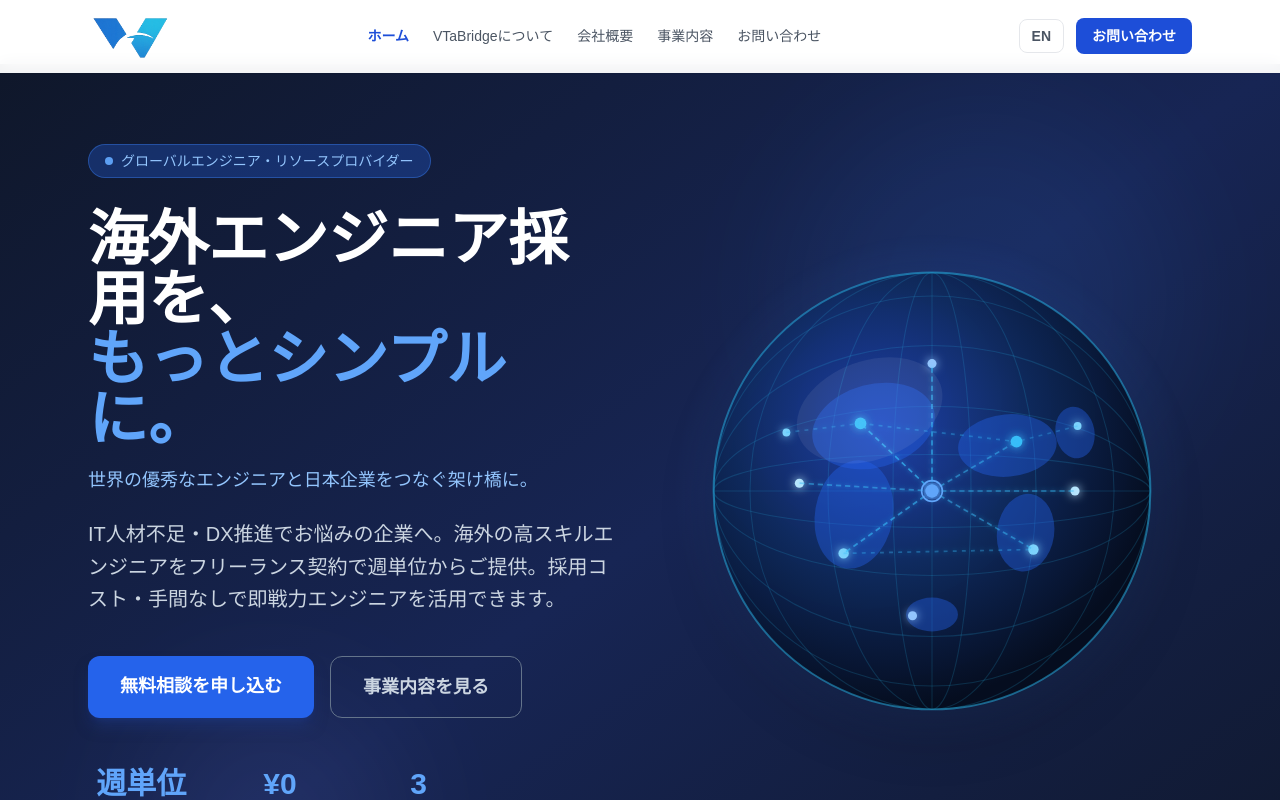
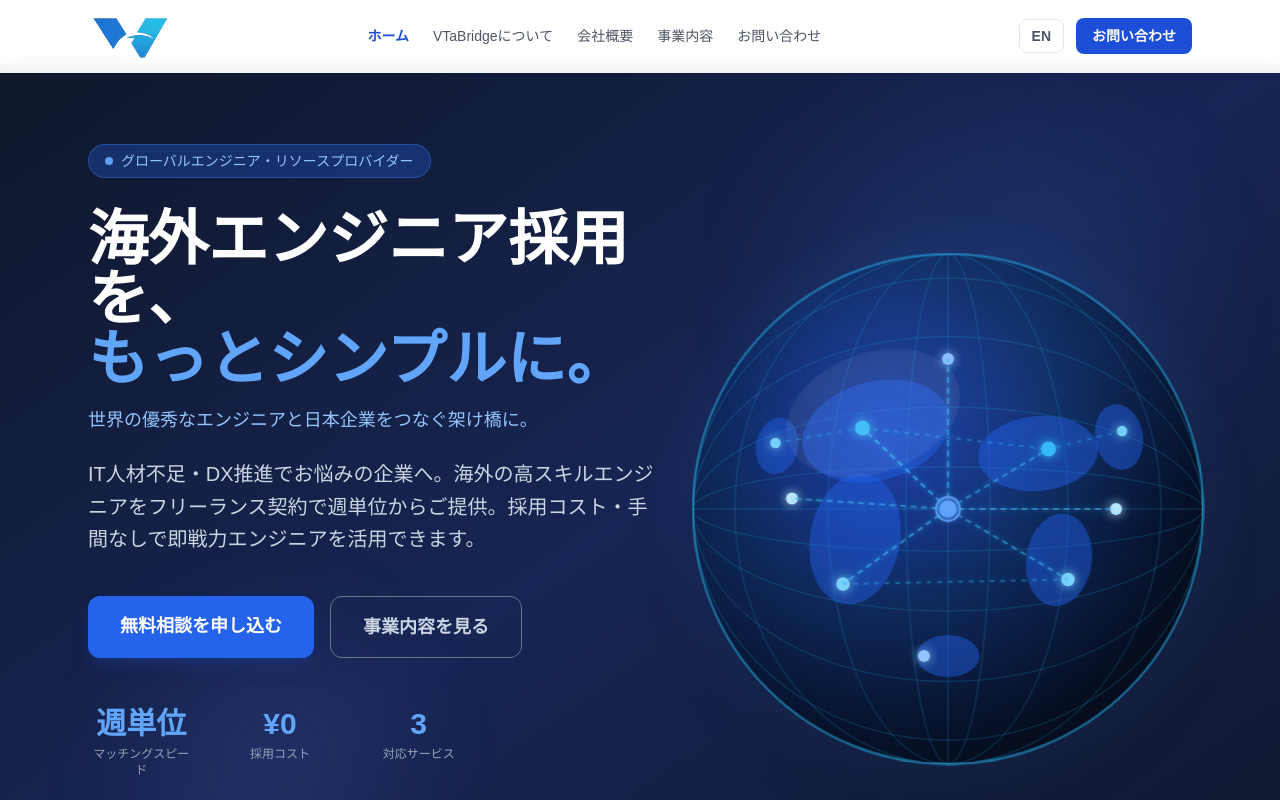
Before and after one commit to TakeTouhu/TTakaTouhu, a Next.js app: page / in a window 1280 px wide. Shown: the top 800 px of the page. Built offline with nearby package versions, Linux system fonts and the light colour scheme.

Commit message:
feat: globe absolute positioned, enlarged to 600px, 3D Y-axis rotation
Co-Authored-By: Claude Sonnet 4.6 <noreply@anthropic.com>
Claude-Session: https://claude.ai/code/session_013xEJ6W92Lm2WUzafBKmkiC

```diff
--- a/app/page.tsx
+++ b/app/page.tsx
@@ -88,15 +88,161 @@ export default function Home() {
   return (
     <div className="min-h-screen bg-white">
       {/* Hero */}
-      <section className="bg-gradient-to-br from-slate-900 via-blue-950 to-slate-900 text-white overflow-hidden">
+      <section className="bg-gradient-to-br from-slate-900 via-blue-950 to-slate-900 text-white overflow-hidden relative">
+        {/* Globe — absolutely positioned so it doesn't change hero height */}
+        <div
+          className="absolute right-0 top-0 bottom-0 hidden lg:flex items-center pointer-events-none"
+          style={{ perspective: '1100px', paddingRight: '2rem' }}
+        >
+          <svg width="600" height="600" viewBox="0 0 400 400" xmlns="http://www.w3.org/2000/svg" className="drop-shadow-2xl">
+            <defs>
+              <radialGradient id="globeGrad" cx="38%" cy="35%" r="65%">
+                <stop offset="0%" stopColor="#1e40af" stopOpacity="0.9" />
+                <stop offset="50%" stopColor="#0f2a5e" stopOpacity="0.95" />
+                <stop offset="100%" stopColor="#050d1f" stopOpacity="1" />
+              </radialGradient>
+              <radialGradient id="glowGrad" cx="50%" cy="50%" r="50%">
+                <stop offset="0%" stopColor="#3b82f6" stopOpacity="0.4" />
+                <stop offset="100%" stopColor="#3b82f6" stopOpacity="0" />
+              </radialGradient>
+              <filter id="glow3d">
+                <feGaussianBlur stdDeviation="3.5" result="blur" />
+                <feMerge><feMergeNode in="blur" /><feMergeNode in="SourceGraphic" /></feMerge>
+              </filter>
+              <filter id="softglow3d">
+                <feGaussianBlur stdDeviation="2" result="blur" />
+                <feMerge><feMergeNode in="blur" /><feMergeNode in="SourceGraphic" /></feMerge>
+              </filter>
+              <clipPath id="globeClip3d">
+                <circle cx="200" cy="200" r="170" />
+              </clipPath>
+              <style>{`
+                @keyframes globe3dSpin {
+                  from { transform: rotateY(0deg); }
+                  to   { transform: rotateY(360deg); }
+                }
+                .globe-surface-3d {
+                  animation: globe3dSpin 22s linear infinite;
+                  transform-box: fill-box;
+                  transform-origin: center;
+                }
+              `}</style>
+            </defs>
+
+            {/* Outer glow */}
+            <circle cx="200" cy="200" r="200" fill="url(#glowGrad)" />
+
+            {/* Globe body */}
+            <circle cx="200" cy="200" r="170" fill="url(#globeGrad)" />
+
+            {/* Latitude lines — static */}
+            <g clipPath="url(#globeClip3d)" stroke="#29b5e8" strokeOpacity="0.18" strokeWidth="0.9" fill="none">
+              <ellipse cx="200" cy="200" rx="170" ry="28" />
+              <ellipse cx="200" cy="200" rx="170" ry="68" />
+              <ellipse cx="200" cy="200" rx="170" ry="115" />
+              <ellipse cx="200" cy="200" rx="170" ry="154" />
+              <line x1="30" y1="200" x2="370" y2="200" />
+            </g>
+
+            {/* 3D rotating surface */}
+            <g className="globe-surface-3d" clipPath="url(#globeClip3d)">
+              {/* Longitude lines */}
+              <g stroke="#29b5e8" strokeOpacity="0.2" strokeWidth="0.9" fill="none">
+                <ellipse cx="200" cy="200" rx="28" ry="170" />
+                <ellipse cx="200" cy="200" rx="80" ry="170" />
+                <ellipse cx="200" cy="200" rx="142" ry="170" />
+                <line x1="200" y1="30" x2="200" y2="370" />
+              </g>
+
+              {/* Continent shapes */}
+              <g fill="#2563eb" fillOpacity="0.45">
+                <ellipse cx="152" cy="148" rx="50" ry="33" transform="rotate(-15 152 148)" />
+                <ellipse cx="138" cy="220" rx="30" ry="44" transform="rotate(10 138 220)" />
+                <ellipse cx="260" cy="163" rx="40" ry="25" transform="rotate(-5 260 163)" />
+                <ellipse cx="274" cy="234" rx="22" ry="31" transform="rotate(8 274 234)" />
+                <ellipse cx="200" cy="298" rx="21" ry="14" />
+                <ellipse cx="314" cy="152" rx="16" ry="22" transform="rotate(-10 314 152)" />
+                <ellipse cx="86" cy="158" rx="14" ry="19" transform="rotate(12 86 158)" />
+              </g>
+
+              {/* Network nodes */}
+              <g filter="url(#glow3d)">
+                <circle cx="200" cy="200" r="5.5" fill="#60a5fa" />
+                <circle cx="143" cy="146" r="5" fill="#38bdf8" />
+                <circle cx="267" cy="160" r="5" fill="#38bdf8" />
+                <circle cx="130" cy="250" r="4.5" fill="#7dd3fc" />
+                <circle cx="280" cy="247" r="4.5" fill="#7dd3fc" />
+                <circle cx="200" cy="100" r="4" fill="#93c5fd" />
+                <circle cx="184" cy="298" r="4" fill="#93c5fd" />
+                <circle cx="96" cy="193" r="4" fill="#bae6fd" />
+                <circle cx="312" cy="200" r="4" fill="#bae6fd" />
+                <circle cx="316" cy="148" r="3.5" fill="#7dd3fc" />
+                <circle cx="85" cy="156" r="3.5" fill="#7dd3fc" />
+              </g>
+
+              {/* Network connection lines */}
+              <g filter="url(#softglow3d)" stroke="#38bdf8" strokeWidth="1.4" fill="none">
+                <line x1="200" y1="200" x2="143" y2="146" strokeDasharray="4,3" strokeOpacity="0.7">
+                  <animate attributeName="strokeOpacity" values="0.7;0.15;0.7" dur="2.5s" repeatCount="indefinite" />
+                </line>
+                <line x1="200" y1="200" x2="267" y2="160" strokeDasharray="4,3" strokeOpacity="0.5">
+                  <animate attributeName="strokeOpacity" values="0.1;0.7;0.1" dur="2.8s" repeatCount="indefinite" />
+                </line>
+                <line x1="200" y1="200" x2="130" y2="250" strokeDasharray="4,3" strokeOpacity="0.6">
+                  <animate attributeName="strokeOpacity" values="0.6;0.1;0.6" dur="3.2s" repeatCount="indefinite" />
+                </line>
+                <line x1="200" y1="200" x2="280" y2="247" strokeDasharray="4,3" strokeOpacity="0.5">
+                  <animate attributeName="strokeOpacity" values="0.1;0.65;0.1" dur="2.2s" repeatCount="indefinite" />
+                </line>
+                <line x1="200" y1="200" x2="200" y2="100" strokeDasharray="4,3" strokeOpacity="0.6">
+                  <animate attributeName="strokeOpacity" values="0.55;0.1;0.55" dur="3.5s" repeatCount="indefinite" />
+                </line>
+                <line x1="200" y1="200" x2="96" y2="193" strokeDasharray="4,3" strokeOpacity="0.5">
+                  <animate attributeName="strokeOpacity" values="0.1;0.6;0.1" dur="2s" repeatCount="indefinite" />
+                </line>
+                <line x1="200" y1="200" x2="312" y2="200" strokeDasharray="4,3" strokeOpacity="0.5">
+                  <animate attributeName="strokeOpacity" values="0.5;0.1;0.5" dur="3s" repeatCount="indefinite" />
+                </line>
+                <line x1="143" y1="146" x2="267" y2="160" strokeDasharray="3,4" strokeOpacity="0.35">
+                  <animate attributeName="strokeOpacity" values="0.35;0.05;0.35" dur="4s" repeatCount="indefinite" />
+                </line>
+                <line x1="130" y1="250" x2="280" y2="247" strokeDasharray="3,4" strokeOpacity="0.35">
+                  <animate attributeName="strokeOpacity" values="0.05;0.35;0.05" dur="3.8s" repeatCount="indefinite" />
+                </line>
+                <line x1="85" y1="156" x2="143" y2="146" strokeDasharray="3,4" strokeOpacity="0.3">
+                  <animate attributeName="strokeOpacity" values="0.3;0.05;0.3" dur="4.5s" repeatCount="indefinite" />
+                </line>
+                <line x1="316" y1="148" x2="267" y2="160" strokeDasharray="3,4" strokeOpacity="0.3">
+                  <animate attributeName="strokeOpacity" values="0.05;0.3;0.05" dur="4.2s" repeatCount="indefinite" />
+                </line>
+              </g>
+            </g>
+
+            {/* Globe border — static */}
+            <circle cx="200" cy="200" r="170" fill="none" stroke="#29b5e8" strokeOpacity="0.55" strokeWidth="1.5" />
+
+            {/* Highlight — static */}
+            <ellipse cx="150" cy="136" rx="60" ry="40" fill="white" fillOpacity="0.07" transform="rotate(-20 150 136)" />
+
+            {/* Pulse ring — static */}
+            <circle cx="200" cy="200" r="8" fill="none" stroke="#60a5fa" strokeWidth="1.2">
+              <animate attributeName="r" values="8;26;8" dur="2.5s" repeatCount="indefinite" />
+              <animate attributeName="strokeOpacity" values="0.7;0;0.7" dur="2.5s" repeatCount="indefinite" />
+            </circle>
+            <circle cx="200" cy="200" r="5.5" fill="#60a5fa" filter="url(#glow3d)">
+              <animate attributeName="opacity" values="1;0.5;1" dur="1.5s" repeatCount="indefinite" />
+            </circle>
+          </svg>
+        </div>
+
         <div className="max-w-6xl mx-auto px-6 pt-20 pb-28 relative">
           <div className="absolute inset-0 opacity-10 pointer-events-none">
             <div className="absolute top-10 right-10 w-96 h-96 bg-blue-500 rounded-full blur-3xl" />
             <div className="absolute bottom-0 left-20 w-64 h-64 bg-indigo-400 rounded-full blur-3xl" />
           </div>
-          <div className="relative flex flex-col lg:flex-row items-center gap-12">
+          <div className="relative">
             {/* Left: text */}
-            <div className="flex-1">
+            <div className="max-w-xl">
               <div className="inline-flex items-center gap-2 bg-blue-600/30 border border-blue-500/40 rounded-full px-4 py-1.5 text-sm text-blue-300 mb-8">
                 <span className="w-2 h-2 bg-blue-400 rounded-full animate-pulse" />
                 {t('グローバルエンジニア・リソースプロバイダー', 'Global Engineer Resource Provider')}
@@ -146,139 +292,6 @@ export default function Home() {
                   </div>
                 ))}
               </div>
-            </div>
-
-            {/* Right: Globe SVG */}
-            <div className="flex-shrink-0 w-[420px] h-[420px] xl:w-[520px] xl:h-[520px] relative hidden lg:block">
-              <svg viewBox="0 0 400 400" className="w-full h-full drop-shadow-2xl" xmlns="http://www.w3.org/2000/svg">
-                <defs>
-                  <radialGradient id="globeGrad" cx="38%" cy="35%" r="65%">
-                    <stop offset="0%" stopColor="#1e40af" stopOpacity="0.9" />
-                    <stop offset="50%" stopColor="#0f2a5e" stopOpacity="0.95" />
-                    <stop offset="100%" stopColor="#050d1f" stopOpacity="1" />
-                  </radialGradient>
-                  <radialGradient id="glowGrad" cx="50%" cy="50%" r="50%">
-                    <stop offset="0%" stopColor="#3b82f6" stopOpacity="0.35" />
-                    <stop offset="100%" stopColor="#3b82f6" stopOpacity="0" />
-                  </radialGradient>
-                  <filter id="glow">
-                    <feGaussianBlur stdDeviation="3.5" result="blur" />
-                    <feMerge><feMergeNode in="blur" /><feMergeNode in="SourceGraphic" /></feMerge>
-                  </filter>
-                  <filter id="softglow">
-                    <feGaussianBlur stdDeviation="2" result="blur" />
-                    <feMerge><feMergeNode in="blur" /><feMergeNode in="SourceGraphic" /></feMerge>
-                  </filter>
-                  <clipPath id="globeClip">
-                    <circle cx="200" cy="200" r="168" />
-                  </clipPath>
-                </defs>
-
-                {/* Outer glow */}
-                <circle cx="200" cy="200" r="198" fill="url(#glowGrad)" />
-
-                {/* Globe body */}
-                <circle cx="200" cy="200" r="168" fill="url(#globeGrad)" />
-
-                {/* Latitude lines — static */}
-                <g clipPath="url(#globeClip)" stroke="#29b5e8" strokeOpacity="0.18" strokeWidth="0.8" fill="none">
-                  <ellipse cx="200" cy="200" rx="168" ry="28" />
-                  <ellipse cx="200" cy="200" rx="168" ry="65" />
-                  <ellipse cx="200" cy="200" rx="168" ry="112" />
-                  <ellipse cx="200" cy="200" rx="168" ry="150" />
-                  <line x1="32" y1="200" x2="368" y2="200" />
-                </g>
-
-                {/* Rotating group: longitude lines + continents + nodes + connections */}
-                <g clipPath="url(#globeClip)">
-                  <animateTransform attributeName="transform" type="rotate" from="0 200 200" to="360 200 200" dur="30s" repeatCount="indefinite" />
-
-                  {/* Longitude lines */}
-                  <g stroke="#29b5e8" strokeOpacity="0.18" strokeWidth="0.8" fill="none">
-                    <ellipse cx="200" cy="200" rx="30" ry="168" />
-                    <ellipse cx="200" cy="200" rx="80" ry="168" />
-                    <ellipse cx="200" cy="200" rx="140" ry="168" />
-                    <line x1="200" y1="32" x2="200" y2="368" />
-                  </g>
-
-                  {/* Continent-like shapes */}
-                  <g fill="#2563eb" fillOpacity="0.4">
-                    <ellipse cx="155" cy="150" rx="48" ry="32" transform="rotate(-15 155 150)" />
-                    <ellipse cx="140" cy="218" rx="30" ry="42" transform="rotate(10 140 218)" />
-                    <ellipse cx="258" cy="165" rx="38" ry="24" transform="rotate(-5 258 165)" />
-                    <ellipse cx="272" cy="232" rx="22" ry="30" transform="rotate(8 272 232)" />
-                    <ellipse cx="200" cy="295" rx="20" ry="13" />
-                    <ellipse cx="310" cy="155" rx="15" ry="20" transform="rotate(-10 310 155)" />
-                  </g>
-
-                  {/* Network nodes */}
-                  <g filter="url(#glow)">
-                    <circle cx="200" cy="200" r="5" fill="#60a5fa" />
-                    <circle cx="145" cy="148" r="4.5" fill="#38bdf8" />
-                    <circle cx="265" cy="162" r="4.5" fill="#38bdf8" />
-                    <circle cx="132" cy="248" r="4" fill="#7dd3fc" />
-                    <circle cx="278" cy="245" r="4" fill="#7dd3fc" />
-                    <circle cx="200" cy="102" r="3.5" fill="#93c5fd" />
-                    <circle cx="185" cy="296" r="3.5" fill="#93c5fd" />
-                    <circle cx="98" cy="194" r="3.5" fill="#bae6fd" />
-                    <circle cx="310" cy="200" r="3.5" fill="#bae6fd" />
-                    <circle cx="312" cy="150" r="3" fill="#7dd3fc" />
-                    <circle cx="88" cy="155" r="3" fill="#7dd3fc" />
-                  </g>
-
-                  {/* Network connection lines */}
-                  <g filter="url(#softglow)" stroke="#38bdf8" strokeWidth="1.3" fill="none">
-                    <line x1="200" y1="200" x2="145" y2="148" strokeDasharray="4,3" strokeOpacity="0.7">
-                      <animate attributeName="strokeOpacity" values="0.7;0.15;0.7" dur="2.5s" repeatCount="indefinite" />
-                    </line>
-                    <line x1="200" y1="200" x2="265" y2="162" strokeDasharray="4,3" strokeOpacity="0.5">
-                      <animate attributeName="strokeOpacity" values="0.15;0.7;0.15" dur="2.8s" repeatCount="indefinite" />
-                    </line>
-                    <line x1="200" y1="200" x2="132" y2="248" strokeDasharray="4,3" strokeOpacity="0.6">
-                      <animate attributeName="strokeOpacity" values="0.6;0.15;0.6" dur="3.2s" repeatCount="indefinite" />
-                    </line>
-                    <line x1="200" y1="200" x2="278" y2="245" strokeDasharray="4,3" strokeOpacity="0.5">
-                      <animate attributeName="strokeOpacity" values="0.15;0.65;0.15" dur="2.2s" repeatCount="indefinite" />
-                    </line>
-                    <line x1="200" y1="200" x2="200" y2="102" strokeDasharray="4,3" strokeOpacity="0.6">
-                      <animate attributeName="strokeOpacity" values="0.55;0.1;0.55" dur="3.5s" repeatCount="indefinite" />
-                    </line>
-                    <line x1="200" y1="200" x2="98" y2="194" strokeDasharray="4,3" strokeOpacity="0.5">
-                      <animate attributeName="strokeOpacity" values="0.1;0.6;0.1" dur="2s" repeatCount="indefinite" />
-                    </line>
-                    <line x1="200" y1="200" x2="310" y2="200" strokeDasharray="4,3" strokeOpacity="0.5">
-                      <animate attributeName="strokeOpacity" values="0.5;0.1;0.5" dur="3s" repeatCount="indefinite" />
-                    </line>
-                    <line x1="145" y1="148" x2="265" y2="162" strokeDasharray="3,4" strokeOpacity="0.35">
-                      <animate attributeName="strokeOpacity" values="0.35;0.08;0.35" dur="4s" repeatCount="indefinite" />
-                    </line>
-                    <line x1="132" y1="248" x2="278" y2="245" strokeDasharray="3,4" strokeOpacity="0.35">
-                      <animate attributeName="strokeOpacity" values="0.08;0.35;0.08" dur="3.8s" repeatCount="indefinite" />
-                    </line>
-                    <line x1="88" y1="155" x2="145" y2="148" strokeDasharray="3,4" strokeOpacity="0.3">
-                      <animate attributeName="strokeOpacity" values="0.3;0.08;0.3" dur="4.5s" repeatCount="indefinite" />
-                    </line>
-                    <line x1="312" y1="150" x2="265" y2="162" strokeDasharray="3,4" strokeOpacity="0.3">
-                      <animate attributeName="strokeOpacity" values="0.08;0.3;0.08" dur="4.2s" repeatCount="indefinite" />
-                    </line>
-                  </g>
-                </g>
-
-                {/* Globe border — static */}
-                <circle cx="200" cy="200" r="168" fill="none" stroke="#29b5e8" strokeOpacity="0.5" strokeWidth="1.5" />
-
-                {/* Highlight — static */}
-                <ellipse cx="152" cy="138" rx="58" ry="38" fill="white" fillOpacity="0.07" transform="rotate(-20 152 138)" />
-
-                {/* Pulse rings on center — static */}
-                <circle cx="200" cy="200" r="8" fill="none" stroke="#60a5fa" strokeWidth="1.2">
-                  <animate attributeName="r" values="8;24;8" dur="2.5s" repeatCount="indefinite" />
-                  <animate attributeName="strokeOpacity" values="0.7;0;0.7" dur="2.5s" repeatCount="indefinite" />
-                </circle>
-                <circle cx="200" cy="200" r="5" fill="#60a5fa" filter="url(#glow)">
-                  <animate attributeName="opacity" values="1;0.5;1" dur="1.5s" repeatCount="indefinite" />
-                </circle>
-              </svg>
             </div>
           </div>
         </div>
```
